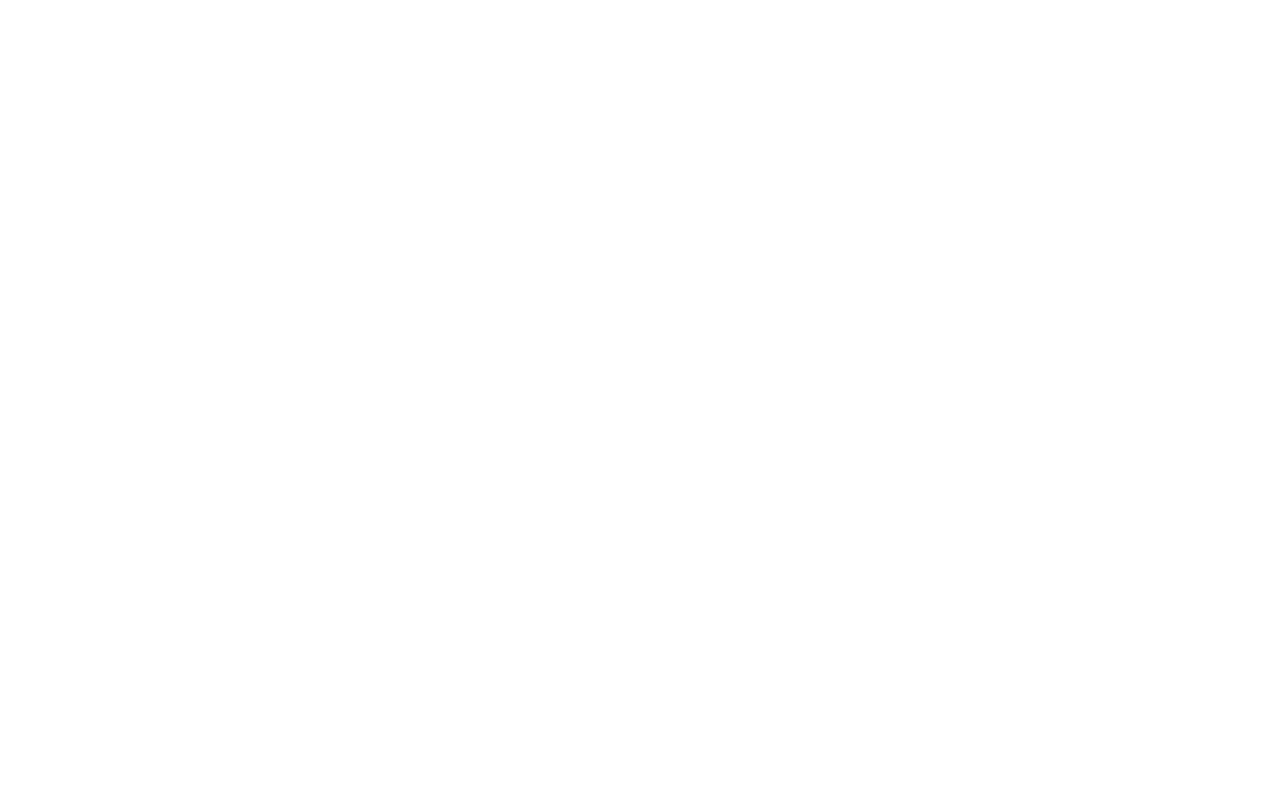
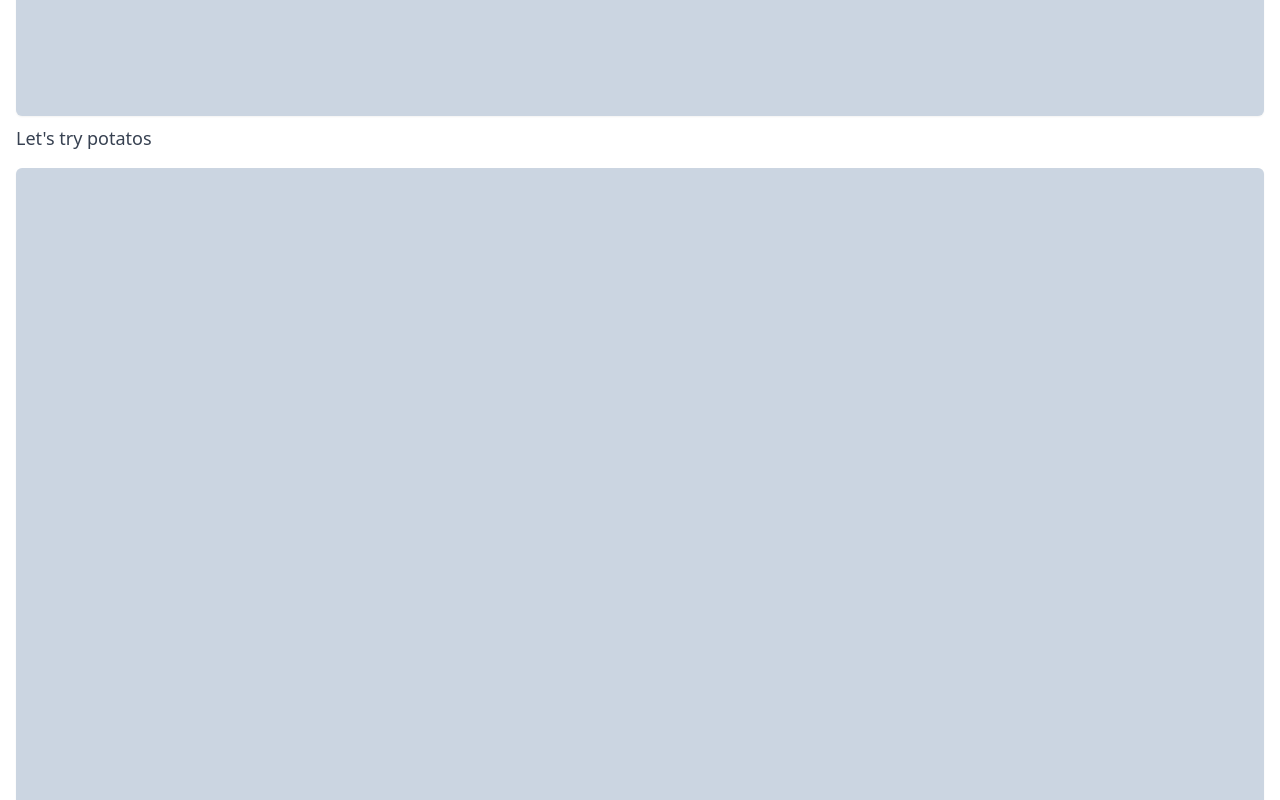
Before and after one commit to blkluv/next_carrot_market, a Next.js app: page /live in a window 1280 px wide. Shown: the part 1380-2180 px from the top of the page. Before the commit the page ends 818 px from the top, so only its background shows below. Built offline with nearby package versions, Linux system fonts and the light colour scheme.

Commit message:
Update live.tsx

```diff
--- a/src/pages/live.tsx
+++ b/src/pages/live.tsx
@@ -2,13 +2,13 @@
 
 const Live: NextPage = () => {
   return (
-    <div className="px-4 py-10">
-      <div>
-        <div className="w-full rounded-md shadow-sm bg-slate-300 aspect-video" />
-        <h3 className="mt-2 text-lg font-medium text-gray-700">
-          Let's try potatos
-        </h3>
-      </div>
+    <div className="px-4 py-10 space-y-4">
+      {[1, 1, 1, 1, 1, 1, 1].map((_, i) => (
+        <div key={i}>
+          <div className="w-full rounded-md shadow-sm bg-slate-300 aspect-video" />
+          <h3 className="mt-2 text-lg text-gray-700">Let's try potatos</h3>
+        </div>
+      ))}
     </div>
   );
 };
```
